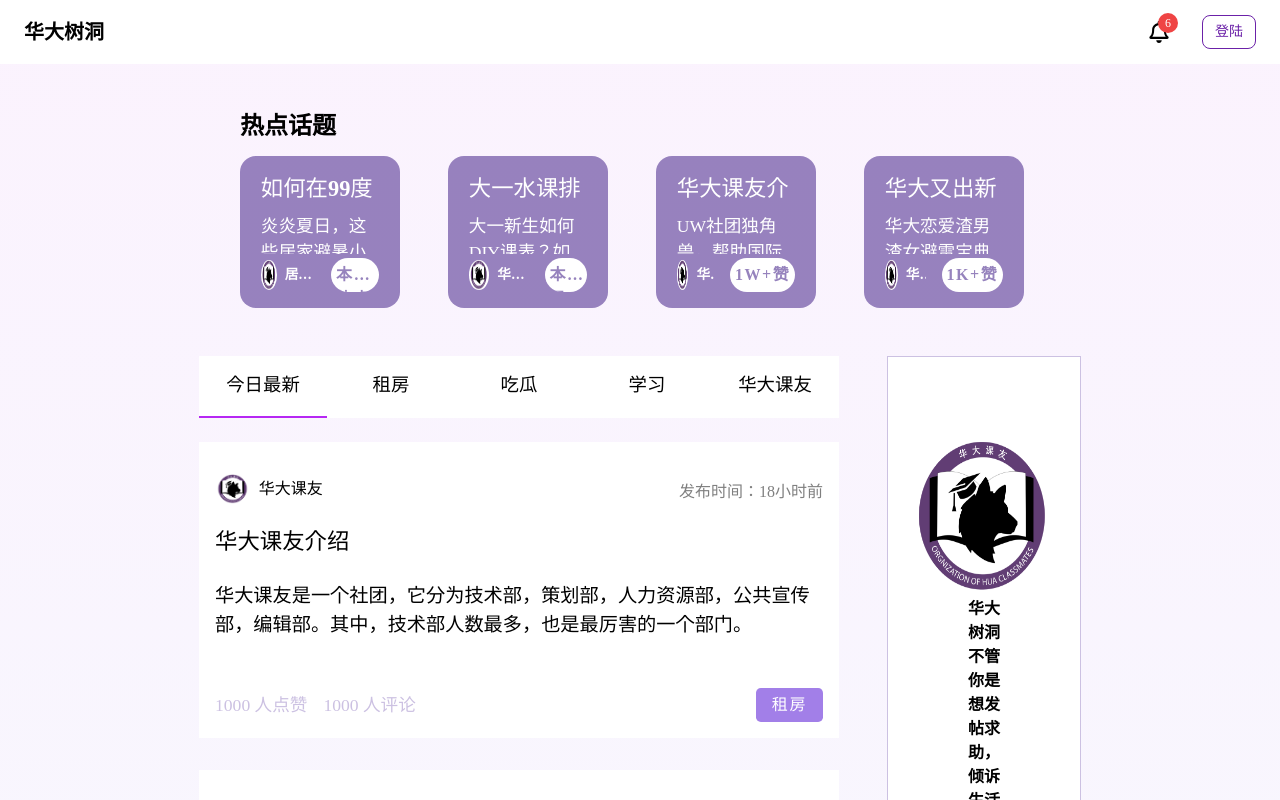
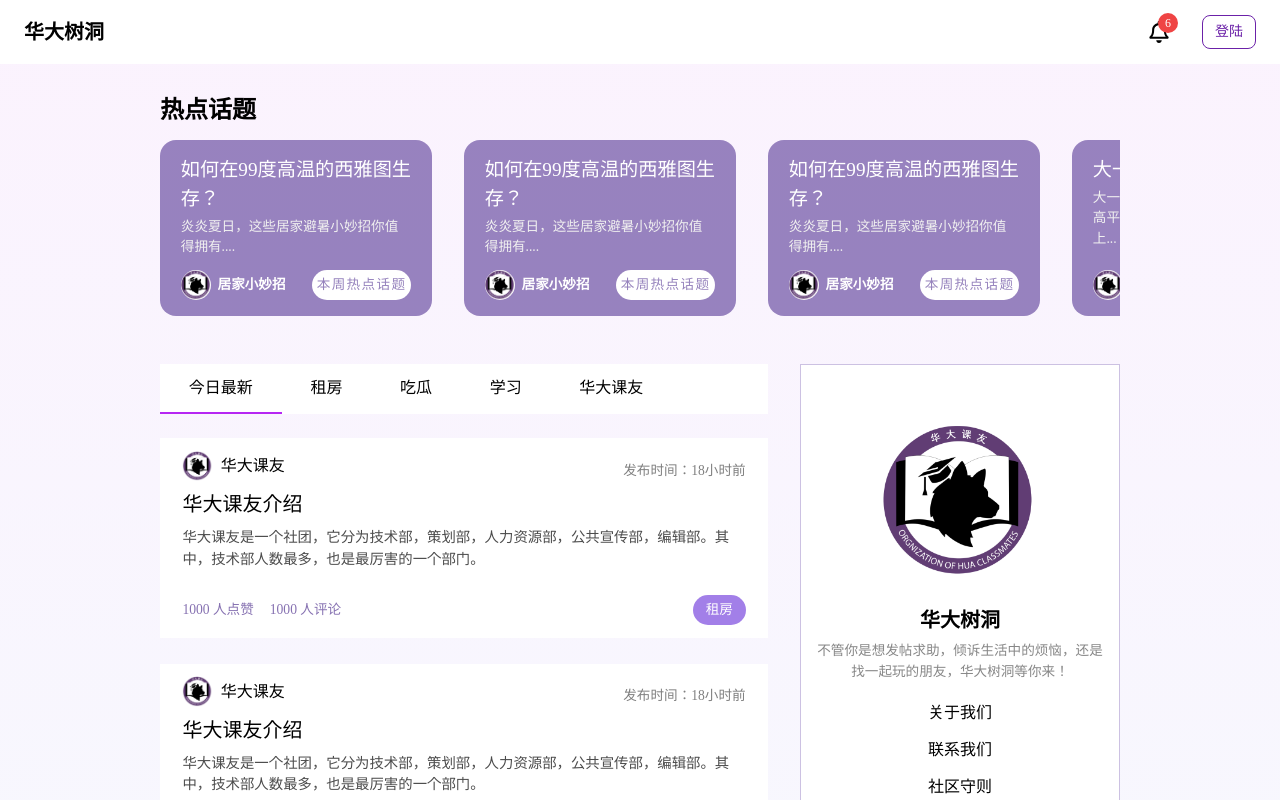
Before and after one commit to UWRadar/uw-forum-frontend, a React (Create React App) app: page / in a window 1280 px wide. Shown: the top 800 px of the page. Built offline with nearby package versions, Linux system fonts and the light colour scheme.

Commit message:
fixed some homepage ui

```diff
--- a/src/components/Post.tsx
+++ b/src/components/Post.tsx
@@ -8,18 +8,20 @@ interface Props {
 function Post({ post }: Props) {
   return (
     <div className="post">
+      <div className="flex flex-col gap-2">
         <div className="post-header">
           <div className="post-user">
             <div>
               <img className="post-avatar" src={post.avatar} alt="avatar" />
             </div>
-                    <div className="post-userName">&nbsp; {post.userName}</div>
+            <div className="pl-2">{post.userName}</div>
           </div>
           <div className="post-date"> {post.postDate} </div>
         </div>
 
-            <div className="post-title">{post.title} </div>
-            <div className="post-content">{post.content} </div>
+        <div className="post-title line-clamp-1">{post.title} </div>
+        <div className="post-content line-clamp-3">{post.content} </div>
+      </div>
       <div className="post-footer">
         <div className="post-data">
           <div className="post-likes"> {post.numLikes} 人点赞</div>
--- a/src/components/PostList.tsx
+++ b/src/components/PostList.tsx
@@ -1,5 +1,3 @@
-import React from "react";
-import TopicsHeader from "./TypeHeader";
 import Post from "./Post";
 import { PostContent } from "../types";
 
--- /dev/null
+++ b/src/components/Trendy.css
@@ -0,0 +1,107 @@
+
+/* Trendy */
+.trendy {}
+
+/* Trendy Title */
+.trendy-title {
+    font-style: normal;
+    font-weight: 600;
+    font-size: 1.5rem;
+    line-height: 28px;
+}
+
+/* Trendy List */
+.trendy-list {
+    display: flex;
+    flex-direction: row;
+    align-items: center;
+    gap: 16px;
+    width: 100%;
+    overflow-x: scroll;
+}
+
+/* Trendy Card */
+.trendyCard {
+    border-radius: 1rem;
+    background: rgba(99, 70, 157, 0.65);
+    margin: 1rem 1rem 1rem 0;
+    padding: 1rem 1.3rem;
+    width: 17rem;
+    height: 11rem;
+    flex: none;
+    display: flex;
+    flex-direction: column;
+    justify-content: space-between;
+}
+
+.trendyCard-title {
+    font-family: 'PingFang SC';
+    font-style: normal;
+    font-weight: 500;
+    font-size: 1.20rem;
+    /* line-height: auto; */
+    color: #FFFFFF;
+}
+
+.trendyCard-content {
+    margin-top: 0.2rem;
+    font-family: 'PingFang SC';
+    font-style: normal;
+    font-weight: 400;
+    font-size: 0.85rem;
+    line-height: auto;
+    color: #f0f0f0;
+}
+
+.trendyCard-footer {
+    margin-top: 0.3rem;
+    display: flex;
+    flex-direction: row;
+    align-items: center;
+    justify-content: space-between;
+}
+
+.trendyCard-tags {
+    display: flex;
+    flex-direction: row;
+    align-items: center;
+    align-self: flex-end;
+    gap: 1rem;
+}
+
+.trendyCard-tag {
+    background: #FFFFFF;
+    border-radius: 100px;
+    padding: 0.3rem;
+    font-family: 'PingFang SC';
+    font-style: normal;
+    font-size: 0.85rem;
+    letter-spacing: 0.1em;
+    color: #9683BD;
+}
+
+.trendyCard-user {
+    display: flex;
+    flex-direction: row;
+    align-items: center;
+    justify-content: space-between;
+    color: #FFFFFF;
+    font-family: 'PingFang SC';
+    font-style: normal;
+    font-weight: 600;
+    font-size: 0.85rem;
+}
+
+.trendyCard-userName {
+    margin-left: 0.4rem;
+}
+
+.trendyCard-avatar,
+.post-avatar {
+    height: 1.9rem;
+    width: 1.9rem;
+    border-radius: 50%;
+    object-fit: cover;
+}
+
+/* Trendy Card End */
--- a/src/components/Trendy.tsx
+++ b/src/components/Trendy.tsx
@@ -1,6 +1,7 @@
 import React from "react";
 import TrendyCard from "./TrendyCard";
 import { TrendyContent } from "../types";
+import "./Trendy.css";
 
 interface Props {
     trendyList: TrendyContent[];
@@ -15,7 +16,7 @@ function Trendy({ trendyList }: Props) {
     return (
         <div className="trendy">
             <div className="trendy-title">热点话题</div>
-            <div className="trendy-list">
+            <div className="trendy-list scrollbar-hide">
                 {trendyElements}
             </div>
         </div>
--- a/src/components/TrendyCard.tsx
+++ b/src/components/TrendyCard.tsx
@@ -8,12 +8,18 @@ interface Props {
 function TrendyCard({ Content }: Props) {
   return (
     <div className="trendyCard">
-            <div className="trendyCard-title">{Content.title}</div>
-            <div className="trendyCard-content">{Content.content}</div>
+      <div>
+        <div className="trendyCard-title line-clamp-2">{Content.title}</div>
+        <div className="trendyCard-content line-clamp-2">{Content.content}</div>
+      </div>
       <div className="trendyCard-footer">
         <div className="trendyCard-user">
           <div>
-                        <img className="trendyCard-avatar" src={Content.avatar} alt="avatar" />
+            <img
+              className="trendyCard-avatar"
+              src={Content.avatar}
+              alt="avatar"
+            />
           </div>
           <div className="trendyCard-userName">{Content.userName}</div>
         </div>
--- a/src/index.css
+++ b/src/index.css
@@ -16,124 +16,17 @@ body {
 /* Main Page */
 
 .homepage-main {
-    padding: 3rem 15rem;
+    /* padding: 3rem 15rem; */
+    width: 100%;
     background: linear-gradient(180deg, rgba(184, 47, 233, 0.06) 0.97%, rgba(87, 167, 240, 0.06) 100%);
 }
 
 .homepage-main-post {
     margin-top: 2rem;
     display: flex;
-    flex-direction: row;
     justify-content: center;
     align-items: flex-start;
 }
-
-/* Trendy */
-.trendy {}
-
-/* Trendy Title */
-.trendy-title {
-    font-style: normal;
-    font-weight: 600;
-    font-size: 1.5rem;
-    line-height: 28px;
-}
-
-/* Trendy List */
-.trendy-list {
-    display: flex;
-    flex-direction: row;
-    align-items: center;
-    justify-content: space-between;
-    width: 100%;
-}
-
-/* Trendy Card */
-.trendyCard {
-    border-radius: 1rem;
-    background: rgba(99, 70, 157, 0.65);
-    margin: 1rem 1rem 1rem 0;
-    padding: 1rem 1.3rem;
-    width: 20%;
-    height: 9.5rem;
-    display: flex;
-    flex-direction: column;
-    justify-content: space-between;
-}
-
-.trendyCard-title {
-    font-family: 'PingFang SC';
-    font-style: normal;
-    font-weight: 580;
-    font-size: 1.4rem;
-    line-height: auto;
-    color: #FFFFFF;
-}
-
-.trendyCard-content {
-    margin-top: 0.4rem;
-    font-family: 'PingFang SC';
-    font-style: normal;
-    font-weight: 540;
-    font-size: 1.1rem;
-    line-height: auto;
-    color: #FFFFFF;
-}
-
-.trendyCard-footer {
-    margin-top: 0.3rem;
-    display: flex;
-    flex-direction: row;
-    align-items: center;
-    justify-content: space-between;
-}
-
-.trendyCard-tags {
-    display: flex;
-    flex-direction: row;
-    align-items: center;
-    justify-content: space-between;
-    align-self: flex-end;
-}
-
-.trendyCard-tag {
-    margin-left: 1rem;
-    background: #FFFFFF;
-    border-radius: 100px;
-    padding: 0.3rem;
-    font-family: 'PingFang SC';
-    font-style: normal;
-    font-weight: 600;
-    font-size: 1rem;
-    letter-spacing: 0.1em;
-    color: #9683BD;
-}
-
-.trendyCard-user {
-    display: flex;
-    flex-direction: row;
-    align-items: center;
-    justify-content: space-between;
-    color: #FFFFFF;
-    font-family: 'PingFang SC';
-    font-style: normal;
-    font-weight: 600;
-    font-size: 0.85rem;
-}
-
-.trendyCard-userName {
-    margin-left: 0.5rem;
-}
-
-.trendyCard-avatar,
-.post-avatar {
-    height: 1.9rem;
-    border-radius: 50%;
-    vertical-align: middle;
-}
-
-/* Trendy Card End */
-
 
 /* TypeList */
 
@@ -149,25 +42,15 @@ body {
 }
 
 .type {
-    padding: 1rem 0.5rem;
-    font-family: 'PingFang SC';
-    font-style: normal;
-    font-size: 1.15rem;
-    width: 8rem;
+    padding: 0.75rem 1.8rem;
+    font-size: 1rem;
     border-bottom: 2px solid transparent;
+    cursor: pointer;
 }
 
 .type-selected {
     font-weight: 500;
     border-bottom: 2px solid rgb(182, 39, 243);
-}
-
-.type p {
-    text-align: center;
-}
-
-.type {
-    cursor: pointer;
 }
 
 .type:hover {
@@ -182,6 +65,7 @@ body {
     display: flex;
     flex-direction: column;
     justify-content: space-between;
+    gap: 1.6rem;
 }
 
 /* PostList End */
@@ -189,9 +73,12 @@ body {
 /* Post */
 
 .post {
+    height: 12.5rem;
     background: #FFFFFF;
-    margin-bottom: 2rem;
-    padding: 1rem;
+    padding: 0.8rem 1.4rem;
+    display: flex;
+    flex-direction: column;
+    justify-content: space-between;
 }
 
 .post-header {
@@ -199,16 +86,12 @@ body {
     flex-direction: row;
     align-items: center;
     justify-content: space-between;
-    margin-top: 1rem;
 }
 
 .post-date {
     align-self: flex-end;
     color: rgba(0, 0, 0, 0.5);
-    font-family: 'PingFang SC';
-    font-style: normal;
-    font-weight: 400;
-    font-size: 1rem;
+    font-size: 0.85rem;
 }
 
 .post-user {
@@ -219,26 +102,18 @@ body {
 }
 
 .post-title {
-    margin-top: 1.3rem;
-    font-family: 'PingFang SC';
-    font-style: normal;
+    /* padding-bottom: 0.4rem; */
     font-weight: 580;
-    font-size: 1.4rem;
-    line-height: auto;
+    font-size: 1.25rem;
     color: #000000;
 }
 
 .post-content {
-    margin-top: 1.5rem;
-    font-family: 'PingFang SC';
-    font-style: normal;
-    font-weight: 540;
-    font-size: 1.2rem;
-    color: #000000;
+    font-size: 0.9rem;
+    color: #4c4c4c;
 }
 
 .post-footer {
-    margin-top: 3rem;
     display: flex;
     flex-direction: row;
     align-items: center;
@@ -256,11 +131,8 @@ body {
 .post-comments {
     border-radius: 0.3rem;
     margin-right: 1rem;
-    font-family: 'PingFang SC';
-    font-style: normal;
-    font-weight: 500;
-    font-size: 1.1rem;
-    color: #CCC1E2;
+    font-size: 0.85rem;
+    color: #8671b1;
     text-align: left;
 }
 
@@ -270,18 +142,14 @@ body {
     align-items: center;
     justify-content: space-between;
     align-self: flex-end;
+    gap: 0.75rem;
 }
 
 .post-tag {
     background: rgba(96, 36, 216, 0.58);
-    border-radius: 0.3rem;
-    margin-left: 1rem;
-    padding: 0.3rem 1rem;
-    font-family: 'PingFang SC';
-    font-style: normal;
-    font-weight: 500;
-    font-size: 1rem;
-    letter-spacing: 0.1em;
+    border-radius: 1.2rem;
+    padding: 0.3rem 0.8rem;
+    font-size: 0.85rem;
     color: #FFFFFF;
 }
 
@@ -289,29 +157,39 @@ body {
 
 /* Sidebar */
 .sidebar {
-    width: 35%;
-    padding: 5rem 1rem 10rem 1rem;
-    margin-left: 3rem;
+    flex: none;
+    width: 20rem;
+    padding: 2rem 1rem;
     background-color: #FFFFFF;
     border: 1px solid #CCC1E2;
 }
 
 .sidebar-logo {
-    text-align: center;
+    height: 13rem;
+    display: flex;
+    align-items: center;
+    justify-content: center;
 }
 
 .sidebar-logo img {
     height: 10rem;
 }
 
+.sidebar-appName {
+    font-size: 1.25rem;
+    font-weight: 600;
+}
+
+.sidebar-introduction {
+    padding: 0.4rem 0;
+    font-size: 0.85rem;
+    color:rgba(16, 16, 16, 0.5);
+}
+
 .sidebar-appName,
 .sidebar-introduction,
 .sidebar-links {
-    padding: 0 4rem;
     text-align: center;
-    font-family: 'PingFang SC';
-    font-style: normal;
-    font-weight: 600;
 
 }
 
--- a/src/pages/HomePage.tsx
+++ b/src/pages/HomePage.tsx
@@ -8,28 +8,108 @@ import { TrendyContent, PostContent } from "../types";
 import Header from "../components/Header";
 
 const PostContents = [
-    { userName: "华大课友", postDate: "发布时间：18小时前", avatar: '/img/original.png', title: "华大课友介绍", content: "华大课友是一个社团，它分为技术部，策划部，人力资源部，公共宣传部，编辑部。其中，技术部人数最多，也是最厉害的一个部门。", numLikes: 1000, numComments: 1000, tags: ["租房"] },
-    { userName: "华大课友", postDate: "发布时间：18小时前", avatar: '/img/original.png', title: "华大课友介绍", content: "华大课友是一个社团，它分为技术部，策划部，人力资源部，公共宣传部，编辑部。其中，技术部人数最多，也是最厉害的一个部门。", numLikes: 1000, numComments: 1000, tags: ["租房"] },
-    { userName: "华大课友", postDate: "发布时间：18小时前", avatar: '/img/original.png', title: "华大课友介绍", content: "华大课友是一个社团，它分为技术部，策划部，人力资源部，公共宣传部，编辑部。其中，技术部人数最多，也是最厉害的一个部门。", numLikes: 1000, numComments: 1000, tags: ["租房"] },
-    { userName: "华大课友", postDate: "发布时间：18小时前", avatar: '/img/original.png', title: "华大课友介绍", content: "华大课友是一个社团，它分为技术部，策划部，人力资源部，公共宣传部，编辑部。其中，技术部人数最多，也是最厉害的一个部门。", numLikes: 1000, numComments: 1000, tags: ["租房", "美食", "学习"] },
-]
+  {
+    userName: "华大课友",
+    postDate: "发布时间：18小时前",
+    avatar: "/img/original.png",
+    title: "华大课友介绍",
+    content:
+      "华大课友是一个社团，它分为技术部，策划部，人力资源部，公共宣传部，编辑部。其中，技术部人数最多，也是最厉害的一个部门。",
+    numLikes: 1000,
+    numComments: 1000,
+    tags: ["租房"],
+  },
+  {
+    userName: "华大课友",
+    postDate: "发布时间：18小时前",
+    avatar: "/img/original.png",
+    title: "华大课友介绍",
+    content:
+      "华大课友是一个社团，它分为技术部，策划部，人力资源部，公共宣传部，编辑部。其中，技术部人数最多，也是最厉害的一个部门。",
+    numLikes: 1000,
+    numComments: 1000,
+    tags: ["租房"],
+  },
+  {
+    userName: "华大课友",
+    postDate: "发布时间：18小时前",
+    avatar: "/img/original.png",
+    title: "华大课友介绍",
+    content:
+      "华大课友是一个社团，它分为技术部，策划部，人力资源部，公共宣传部，编辑部。其中，技术部人数最多，也是最厉害的一个部门。",
+    numLikes: 1000,
+    numComments: 1000,
+    tags: ["租房"],
+  },
+  {
+    userName: "华大课友",
+    postDate: "发布时间：18小时前",
+    avatar: "/img/original.png",
+    title: "华大课友介绍",
+    content:
+      "华大课友是一个社团，它分为技术部，策划部，人力资源部，公共宣传部，编辑部。其中，技术部人数最多，也是最厉害的一个部门。",
+    numLikes: 1000,
+    numComments: 1000,
+    tags: ["租房", "美食", "学习"],
+  },
+];
 
 const TrendyContents = [
-    { userName: "居家小妙招", avatar: '/img/original.png', title: "如何在99度高温的西雅图生存？", content: "炎炎夏日，这些居家避暑小妙招你值得拥有....", tags: ["本周热点话题"] },
-    { userName: "华大课友", avatar: '/img/original.png', title: "大一水课排名", content: "大一新生如何DIY课表？如何大一拿到高平均GPA？有哪些有意思的水课值得上...", tags: ["本月最热"] },
-    { userName: "华大课友", avatar: '/img/original.png', title: "华大课友介绍", content: "UW社团独角兽，帮助国际华人群体适应美国学习环境...", tags: ["1W+赞"] },
-    { userName: "华大课友", avatar: '/img/original.png', title: "华大又出新瓜？", content: "华大恋爱渣男渣女避雷宝典正式上线，需要的请留言...", tags: ["1K+赞"] },
-]
+  {
+    userName: "居家小妙招",
+    avatar: "/img/original.png",
+    title: "如何在99度高温的西雅图生存？",
+    content: "炎炎夏日，这些居家避暑小妙招你值得拥有....",
+    tags: ["本周热点话题"],
+  },
+  {
+    userName: "居家小妙招",
+    avatar: "/img/original.png",
+    title: "如何在99度高温的西雅图生存？",
+    content: "炎炎夏日，这些居家避暑小妙招你值得拥有....",
+    tags: ["本周热点话题"],
+  },
+  {
+    userName: "居家小妙招",
+    avatar: "/img/original.png",
+    title: "如何在99度高温的西雅图生存？",
+    content: "炎炎夏日，这些居家避暑小妙招你值得拥有....",
+    tags: ["本周热点话题"],
+  },
+  {
+    userName: "华大课友",
+    avatar: "/img/original.png",
+    title: "大一水课排名",
+    content:
+      "大一新生如何DIY课表？如何大一拿到高平均GPA？有哪些有意思的水课值得上...",
+    tags: ["本月最热"],
+  },
+  {
+    userName: "华大课友",
+    avatar: "/img/original.png",
+    title: "华大课友介绍",
+    content: "UW社团独角兽，帮助国际华人群体适应美国学习环境...",
+    tags: ["1W+赞"],
+  },
+  {
+    userName: "华大课友",
+    avatar: "/img/original.png",
+    title: "华大又出新瓜？",
+    content: "华大恋爱渣男渣女避雷宝典正式上线，需要的请留言...",
+    tags: ["1K+赞"],
+  },
+];
 
-const typeList = ["今日最新", "租房", "吃瓜", "学习", "华大课友"]
+const typeList = ["今日最新", "租房", "吃瓜", "学习", "华大课友"];
 
 function HomePage() {
   return (
-        <div className="homepage">
+    <>
       <Header />
       <main className="homepage-main">
+        <div className="lg:max-w-5xl mx-auto py-8 px-8">
           <Trendy trendyList={TrendyContents} />
-                <div className="homepage-main-post">
+          <div className="homepage-main-post flex-col lg:flex-row gap-8">
             <div>
               <div className="topics-list">
                 <TypeHeader typeList={typeList} />
@@ -38,8 +118,9 @@ function HomePage() {
             </div>
             <SideBar />
           </div>
+        </div>
       </main>
-        </div>
+    </>
   );
 }
 
```
Lines whose indentation alone changed are shown as unchanged.
